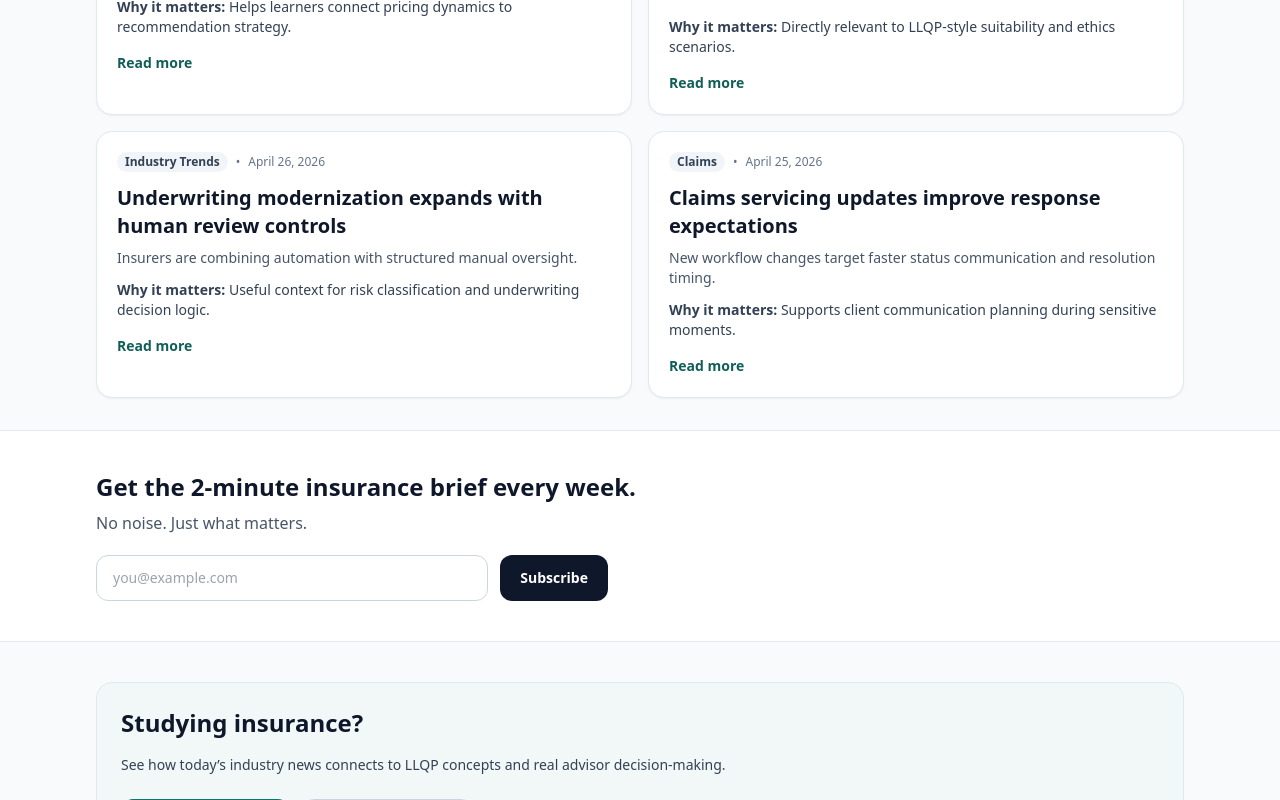
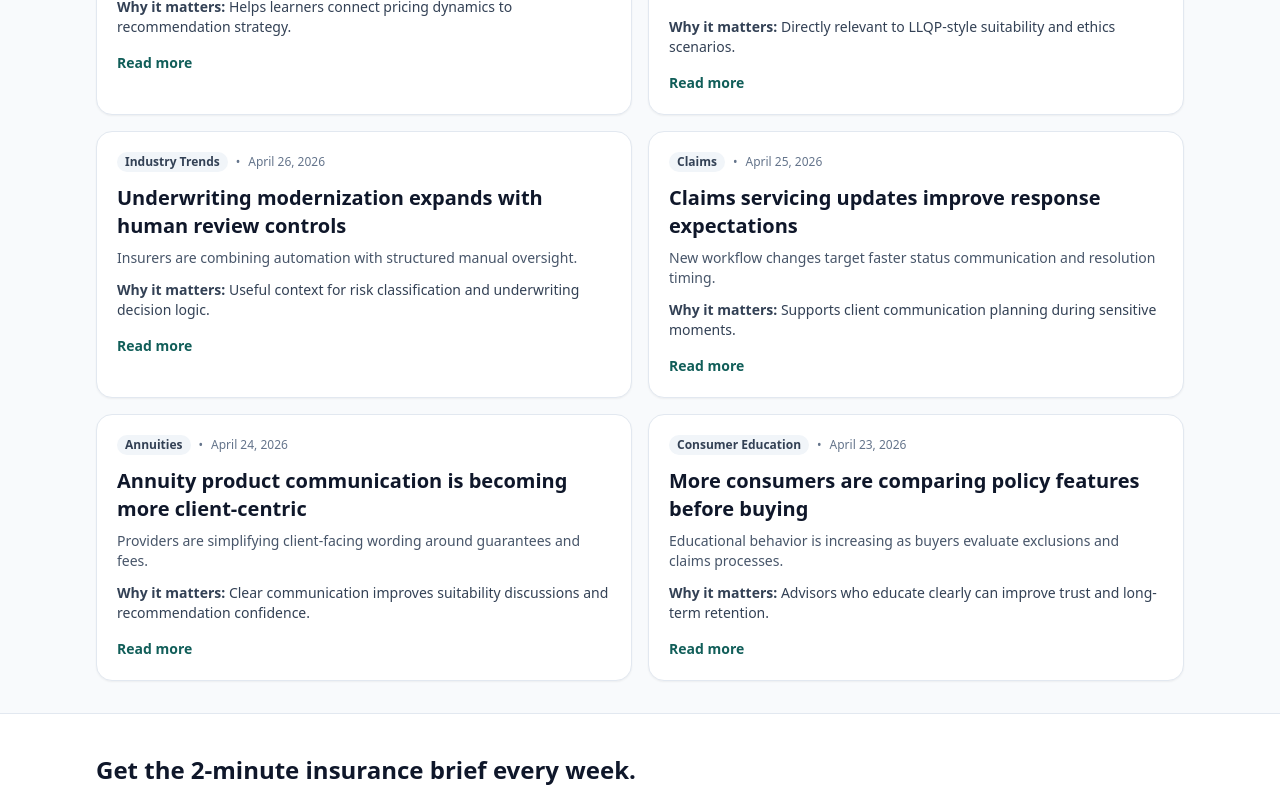
Before and after one commit to jfitz80/LifeForgeStudyPrep, a Next.js app: page /news in a window 1280 px wide. Shown: the part 1398-2198 px from the top of the page. Built offline with nearby package versions, Linux system fonts and the light colour scheme.

Commit message:
Refactor news page structure and types

```diff
--- a/app/news/page.tsx
+++ b/app/news/page.tsx
@@ -1,4 +1,7 @@
+'use client';
+
 import Link from 'next/link';
+import { useMemo, useState } from 'react';
 
 type BriefItem = {
   headline: string;
@@ -6,8 +9,18 @@ type BriefItem = {
   why: string;
 };
 
+type NewsCategory =
+  | 'Life Insurance'
+  | 'Annuities'
+  | 'Regulation'
+  | 'Industry Trends'
+  | 'Claims'
+  | 'Consumer Education';
+
+type CategoryTab = 'All' | NewsCategory;
+
 type NewsItem = {
-  category: 'Life Insurance' | 'Annuities' | 'Regulation' | 'Industry Trends' | 'Claims' | 'Consumer Education';
+  category: NewsCategory;
   title: string;
   date: string;
   summary: string;
@@ -18,22 +31,26 @@ type NewsItem = {
 const weeklyBrief: BriefItem[] = [
   {
     headline: 'Carriers tighten underwriting for high-risk profiles',
-    sentence: 'Several carriers signaled stricter evidence requirements for selected applicants.',
+    sentence:
+      'Several carriers signaled stricter evidence requirements for selected applicants.',
     why: 'Affects product suitability and client expectation setting.'
   },
   {
     headline: 'Policy disclosure language updates continue across provinces',
-    sentence: 'New plain-language disclosure templates are being adopted in consumer-facing materials.',
+    sentence:
+      'New plain-language disclosure templates are being adopted in consumer-facing materials.',
     why: 'Advisors need clearer communication habits to reduce misunderstanding risk.'
   },
   {
     headline: 'Claims turnaround times improve at major insurers',
-    sentence: 'Operational improvements are reducing response times in common claims workflows.',
+    sentence:
+      'Operational improvements are reducing response times in common claims workflows.',
     why: 'Faster servicing can influence retention and client trust.'
   },
   {
     headline: 'Term insurance pricing remains competitive in key segments',
-    sentence: 'Multiple providers adjusted rates to stay competitive in standard risk classes.',
+    sentence:
+      'Multiple providers adjusted rates to stay competitive in standard risk classes.',
     why: 'Important for recommendation comparisons and needs analysis.'
   }
 ];
@@ -47,60 +64,100 @@ const featured = {
   href: '/news/claims-communication-consumer-pain-point'
 };
 
-const categories = ['All', 'Life Insurance', 'Annuities', 'Regulation', 'Industry Trends', 'Claims', 'Consumer Education'] as const;
+const categories: CategoryTab[] = [
+  'All',
+  'Life Insurance',
+  'Annuities',
+  'Regulation',
+  'Industry Trends',
+  'Claims',
+  'Consumer Education'
+];
 
 const newsItems: NewsItem[] = [
   {
     category: 'Life Insurance',
     title: 'Term product comparisons are shifting in 2026',
     date: 'April 28, 2026',
-    summary: 'Carriers continue repositioning term offerings for younger family markets.',
-    whyItMatters: 'Helps learners connect pricing dynamics to recommendation strategy.',
+    summary:
+      'Carriers continue repositioning term offerings for younger family markets.',
+    whyItMatters:
+      'Helps learners connect pricing dynamics to recommendation strategy.',
     href: '/news/carrier-pricing-updates-term-comparisons'
   },
   {
     category: 'Regulation',
     title: 'Suitability and disclosure remain a policy focus',
     date: 'April 27, 2026',
-    summary: 'Guidance continues to emphasize clear consumer explanations and documentation.',
-    whyItMatters: 'Directly relevant to LLQP-style suitability and ethics scenarios.',
+    summary:
+      'Guidance continues to emphasize clear consumer explanations and documentation.',
+    whyItMatters:
+      'Directly relevant to LLQP-style suitability and ethics scenarios.',
     href: '/news/regulatory-disclosure-suitability-focus'
   },
   {
     category: 'Industry Trends',
     title: 'Underwriting modernization expands with human review controls',
     date: 'April 26, 2026',
-    summary: 'Insurers are combining automation with structured manual oversight.',
-    whyItMatters: 'Useful context for risk classification and underwriting decision logic.',
+    summary:
+      'Insurers are combining automation with structured manual oversight.',
+    whyItMatters:
+      'Useful context for risk classification and underwriting decision logic.',
     href: '/news/underwriting-modernization-human-review-critical'
   },
   {
     category: 'Claims',
     title: 'Claims servicing updates improve response expectations',
     date: 'April 25, 2026',
-    summary: 'New workflow changes target faster status communication and resolution timing.',
-    whyItMatters: 'Supports client communication planning during sensitive moments.',
+    summary:
+      'New workflow changes target faster status communication and resolution timing.',
+    whyItMatters:
+      'Supports client communication planning during sensitive moments.',
     href: '/news/claims-communication-consumer-pain-point'
+  },
+  {
+    category: 'Annuities',
+    title: 'Annuity product communication is becoming more client-centric',
+    date: 'April 24, 2026',
+    summary:
+      'Providers are simplifying client-facing wording around guarantees and fees.',
+    whyItMatters:
+      'Clear communication improves suitability discussions and recommendation confidence.',
+    href: '/news'
+  },
+  {
+    category: 'Consumer Education',
+    title: 'More consumers are comparing policy features before buying',
+    date: 'April 23, 2026',
+    summary:
+      'Educational behavior is increasing as buyers evaluate exclusions and claims processes.',
+    whyItMatters:
+      'Advisors who educate clearly can improve trust and long-term retention.',
+    href: '/news'
   }
 ];
 
-export const metadata = {
-  title: 'News | LifeForge Insurance Prep',
-  description:
-    'Life insurance news digest with clear summaries, category insights, and practical exam-prep connections.'
-};
+export default function NewsPage() {
+  const [activeCategory, setActiveCategory] = useState<CategoryTab>('All');
 
-export default function NewsPage() {
+  const filteredItems = useMemo(() => {
+    if (activeCategory === 'All') return newsItems;
+    return newsItems.filter((item) => item.category === activeCategory);
+  }, [activeCategory]);
+
   return (
     <main className="min-h-screen bg-slate-50">
       <section className="border-b border-slate-200 bg-white">
         <div className="mx-auto max-w-6xl px-4 py-14 sm:px-6 lg:px-8">
-          <p className="text-xs font-semibold uppercase tracking-[0.14em] text-brand-700">LifeForge News Digest</p>
+          <p className="text-xs font-semibold uppercase tracking-[0.14em] text-brand-700">
+            LifeForge News Digest
+          </p>
           <h1 className="mt-3 text-3xl font-bold tracking-tight text-slate-900 sm:text-5xl">
             Life Insurance News, Explained Simply
           </h1>
           <p className="mt-4 max-w-3xl text-base leading-8 text-slate-600">
-            A weekly digest of insurance headlines, product trends, regulation, and what they mean for learners/advisors.
+            A weekly digest of insurance headlines, product trends, regulation, and
+            what they mean for learners/advisors.
           </p>
 
           <form className="mt-7 flex w-full max-w-xl flex-col gap-3 sm:flex-row">
@@ -125,22 +182,32 @@ export default function NewsPage() {
             <h2 className="text-xl font-bold text-slate-900">This Week’s Brief</h2>
             <ul className="mt-4 space-y-4">
               {weeklyBrief.map((item) => (
-                <li key={item.headline} className="rounded-xl border border-slate-200 bg-slate-50 p-4">
-                  <h3 className="text-sm font-semibold text-slate-900">{item.headline}</h3>
+                <li
+                  key={item.headline}
+                  className="rounded-xl border border-slate-200 bg-slate-50 p-4"
+                >
+                  <h3 className="text-sm font-semibold text-slate-900">
+                    {item.headline}
+                  </h3>
                   <p className="mt-1 text-sm text-slate-600">{item.sentence}</p>
-                  <p className="mt-2 text-xs font-medium uppercase tracking-wide text-brand-700">Why it matters: {item.why}</p>
+                  <p className="mt-2 text-xs font-medium uppercase tracking-wide text-brand-700">
+                    Why it matters: {item.why}
+                  </p>
                 </li>
               ))}
             </ul>
           </article>
 
           <article className="rounded-2xl border border-slate-200 bg-white p-6 shadow-sm">
-            <p className="text-xs font-semibold uppercase tracking-[0.14em] text-brand-700">Featured Insight</p>
+            <p className="text-xs font-semibold uppercase tracking-[0.14em] text-brand-700">
+              Featured Insight
+            </p>
             <h2 className="mt-2 text-2xl font-bold text-slate-900">{featured.title}</h2>
             <p className="mt-3 text-sm leading-7 text-slate-600">{featured.summary}</p>
             <div className="mt-4 rounded-xl border border-brand-100 bg-brand-50 p-4">
               <p className="text-sm text-brand-900">
-                <span className="font-semibold">Why it matters:</span> {featured.whyItMatters}
+                <span className="font-semibold">Why it matters:</span>{' '}
+                {featured.whyItMatters}
               </p>
             </div>
             <Link
@@ -160,11 +227,13 @@ export default function NewsPage() {
             <button
               key={cat}
               type="button"
+              onClick={() => setActiveCategory(cat)}
               className={`rounded-full px-4 py-2 text-sm font-medium transition ${
-                cat === 'All'
+                activeCategory === cat
                   ? 'bg-slate-900 text-white'
                   : 'border border-slate-300 bg-white text-slate-700 hover:border-slate-400'
               }`}
+              aria-pressed={activeCategory === cat}
             >
               {cat}
             </button>
@@ -173,30 +242,47 @@ export default function NewsPage() {
       </section>
 
       <section className="mx-auto max-w-6xl px-4 py-8 sm:px-6 lg:px-8">
+        {filteredItems.length === 0 ? (
+          <div className="rounded-2xl border border-slate-200 bg-white p-6 text-sm text-slate-600">
+            No articles yet in this category.
+          </div>
+        ) : (
           <div className="grid gap-4 md:grid-cols-2">
-          {newsItems.map((item) => (
-            <article key={item.title} className="rounded-2xl border border-slate-200 bg-white p-5 shadow-sm">
+            {filteredItems.map((item) => (
+              <article
+                key={`${item.title}-${item.date}`}
+                className="rounded-2xl border border-slate-200 bg-white p-5 shadow-sm"
+              >
                 <div className="flex items-center gap-2 text-xs text-slate-500">
-                <span className="rounded-full bg-slate-100 px-2 py-0.5 font-semibold text-slate-700">{item.category}</span>
+                  <span className="rounded-full bg-slate-100 px-2 py-0.5 font-semibold text-slate-700">
+                    {item.category}
+                  </span>
                   <span>•</span>
                   <span>{item.date}</span>
                 </div>
                 <h3 className="mt-3 text-xl font-bold text-slate-900">{item.title}</h3>
                 <p className="mt-2 text-sm text-slate-600">{item.summary}</p>
                 <p className="mt-3 text-sm text-slate-700">
-                <span className="font-semibold">Why it matters:</span> {item.whyItMatters}
+                  <span className="font-semibold">Why it matters:</span>{' '}
+                  {item.whyItMatters}
                 </p>
-              <Link href={item.href} className="mt-4 inline-flex text-sm font-semibold text-brand-700 hover:text-brand-900">
+                <Link
+                  href={item.href}
+                  className="mt-4 inline-flex text-sm font-semibold text-brand-700 hover:text-brand-900"
+                >
                   Read more
                 </Link>
               </article>
             ))}
           </div>
+        )}
       </section>
 
       <section className="border-y border-slate-200 bg-white">
         <div className="mx-auto max-w-6xl px-4 py-10 sm:px-6 lg:px-8">
-          <h2 className="text-2xl font-bold text-slate-900">Get the 2-minute insurance brief every week.</h2>
+          <h2 className="text-2xl font-bold text-slate-900">
+            Get the 2-minute insurance brief every week.
+          </h2>
           <p className="mt-2 text-slate-600">No noise. Just what matters.</p>
           <form className="mt-5 flex w-full max-w-lg flex-col gap-3 sm:flex-row">
             <input
@@ -218,7 +304,8 @@ export default function NewsPage() {
         <div className="rounded-2xl border border-brand-100 bg-brand-50 p-6">
           <h2 className="text-2xl font-bold text-slate-900">Studying insurance?</h2>
           <p className="mt-3 max-w-3xl text-sm leading-7 text-slate-700">
-            See how today’s industry news connects to LLQP concepts and real advisor decision-making.
+            See how today’s industry news connects to LLQP concepts and real advisor
+            decision-making.
           </p>
           <div className="mt-5 flex flex-col gap-3 sm:flex-row">
             <Link
```
Lines whose indentation alone changed are shown as unchanged.
